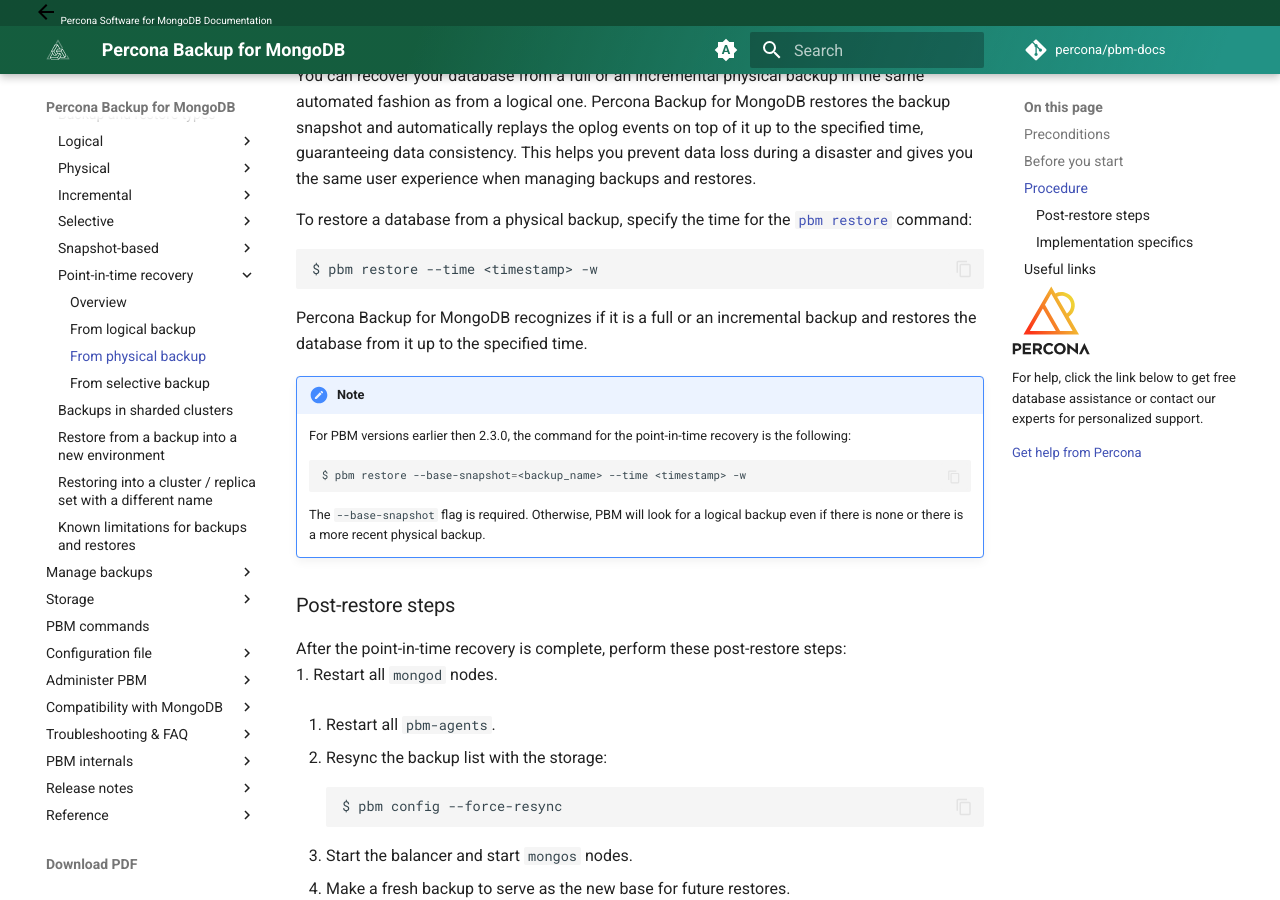
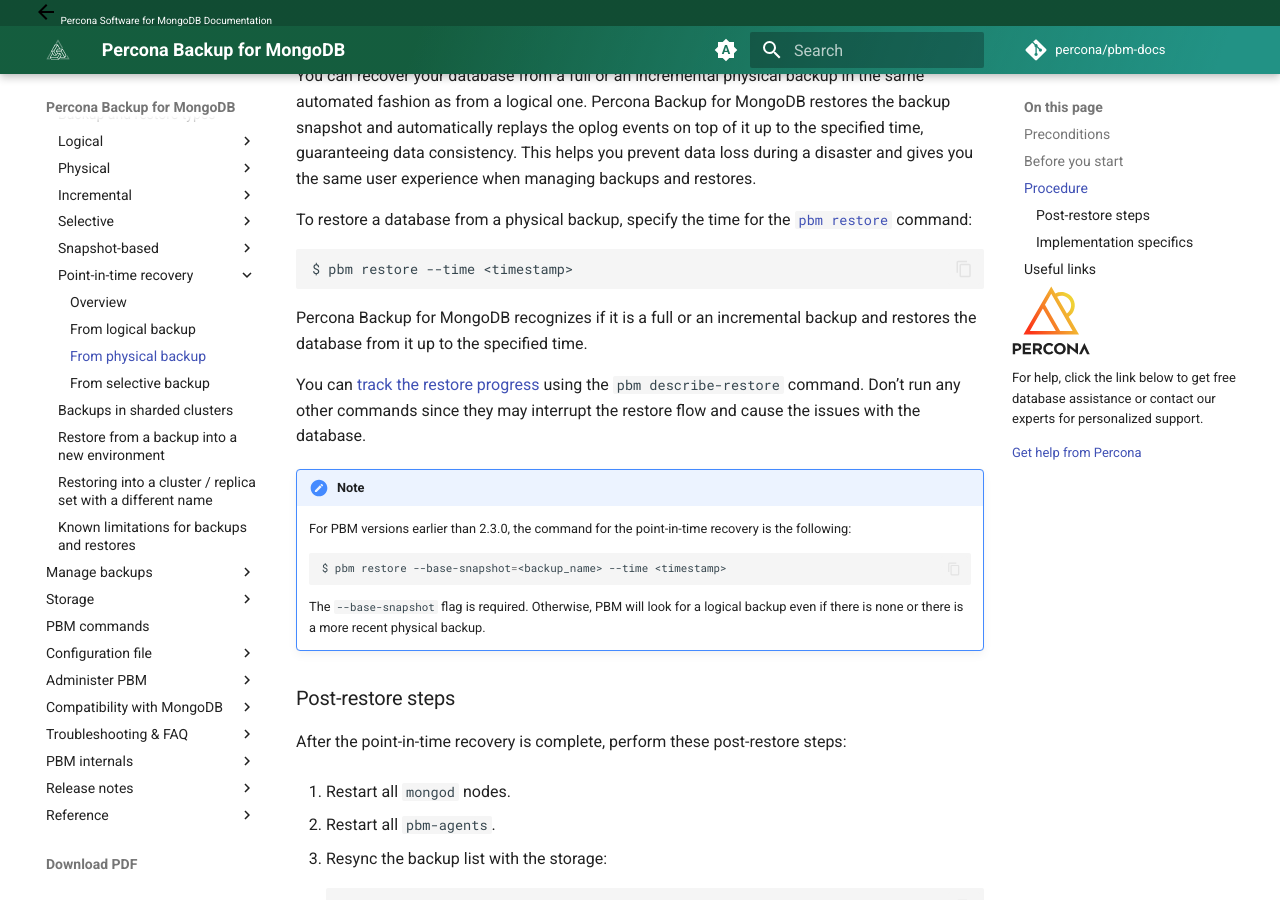
Before and after one commit to percona/pbm-docs, an MkDocs documentation site: the page built from docs/usage/pitr-physical.md, in a window 1280 px wide and 900 px high, scrolled down 548 px. Built offline with MkDocs 1.6.1 and Material for MkDocs 9.7.7, drawn with Linux system fonts in a browser that asks for light colours; nearby versions of some CDN libraries; comment, search, counter and statistics services are not loaded.

Commit message:
PBM-1533 Removed -w flag from physical pitr guide
Added how to track the progress

modified:   docs/usage/pitr-physical.md

````diff
--- a/docs/usage/pitr-physical.md
+++ b/docs/usage/pitr-physical.md
@@ -11,17 +11,20 @@
 To restore a database from a physical backup, specify the time for the [`pbm restore`](../reference/pbm-commands.md#pbm-restore) command:
 
 ```{.bash data-prompt="$"}
-$ pbm restore --time <timestamp> -w
+$ pbm restore --time <timestamp>
 ```
 
 Percona Backup for MongoDB recognizes if it is a full or an incremental backup and restores the database from it up to the specified time.
 
+You can [track the restore progress](restore-progress.md) using the `pbm describe-restore` command. Don't run any other commands since they may interrupt the restore flow and cause the issues with the database.
+
+
 !!! note
 
-    For PBM versions earlier then 2.3.0, the command for the point-in-time recovery is the following:
+    For PBM versions earlier than 2.3.0, the command for the point-in-time recovery is the following:
 
     ```{.bash data-prompt="$"}
-    $ pbm restore --base-snapshot=<backup_name> --time <timestamp> -w
+    $ pbm restore --base-snapshot=<backup_name> --time <timestamp>
     ```
 
     The `--base-snapshot` flag is required. Otherwise, PBM will look for a logical backup even if there is none or there is a more recent physical backup.
@@ -29,6 +32,7 @@
 ### Post-restore steps
 
 After the point-in-time recovery is complete, perform these post-restore steps:
+
 1. Restart all `mongod` nodes.
 
 2. Restart all `pbm-agents`.
````
Also changed, not shown: 1 other file.
